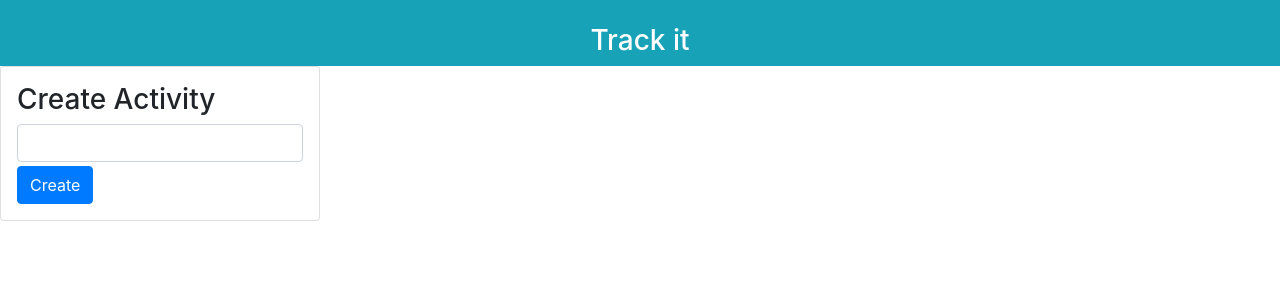
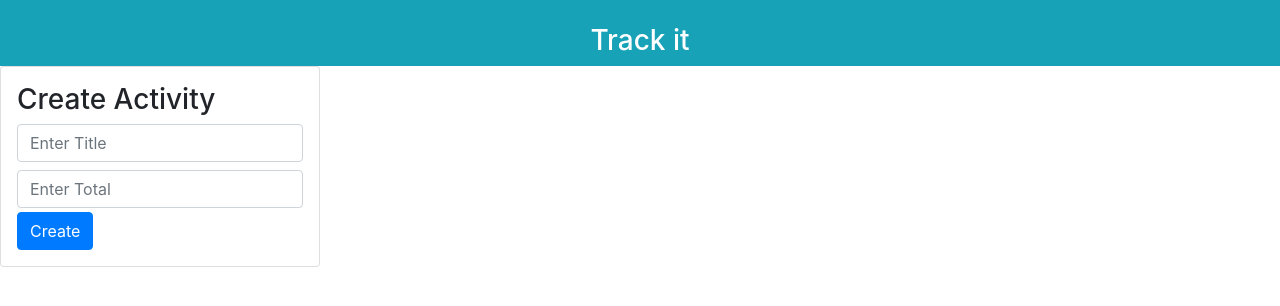
Before and after one commit to OdongAlican/track-it-front-end, a React (Create React App) app: page /create-activity in a window 1280 px wide. Shown: the top 306 px of the page. Built offline with nearby package versions, Linux system fonts and the light colour scheme.

Commit message:
update createActivity component

```diff
--- a/src/components/CreateActivity.jsx
+++ b/src/components/CreateActivity.jsx
@@ -4,17 +4,27 @@ import { useDispatch } from 'react-redux'
 
 const CreateActivity = ({ history }) => {
     const [title, setTitle] = useState('')
+    const [total, setTotal] = useState('')
     const dispatch = useDispatch()
     const submitAcvtivty = (event) => {
         event.preventDefault()
-        dispatch(createActivity({title}, history))
+        dispatch(createActivity({title, total}, history))
     }
 
     return (
         <div className="card col-md-3 p-3">
             <h3>Create Activity</h3>
             <form onSubmit={ submitAcvtivty }>
-                <input value = { title } onChange={ e => setTitle(e.target.value) } className="form-control"></input>
+                <input
+                placeholder="Enter Title"
+                value = { title }
+                onChange={ e => setTitle(e.target.value) }
+                className="form-control mb-2"></input>
+                <input
+                placeholder="Enter Total"
+                value = { total }
+                onChange={ e => setTotal(e.target.value) }
+                className="form-control"></input>
                 <button type="submit" className="btn btn-primary mt-1">Create</button>
             </form>
 
```
